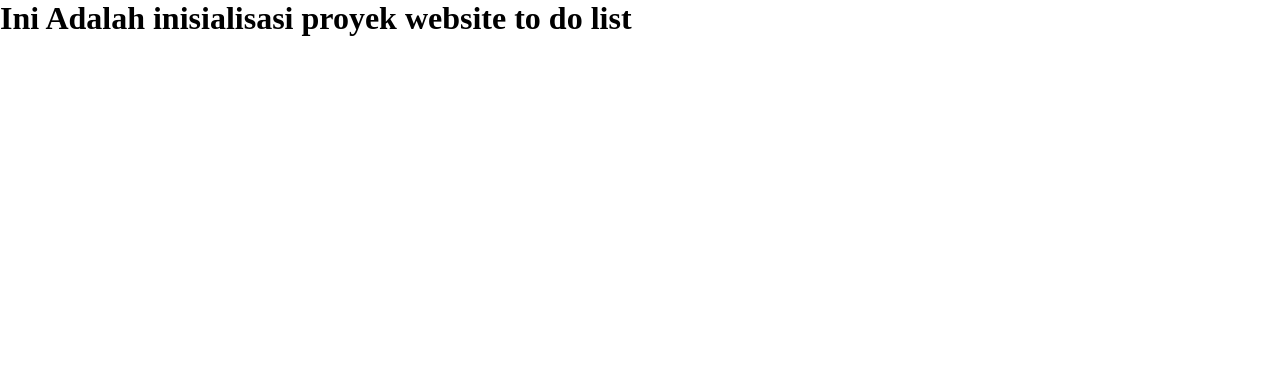
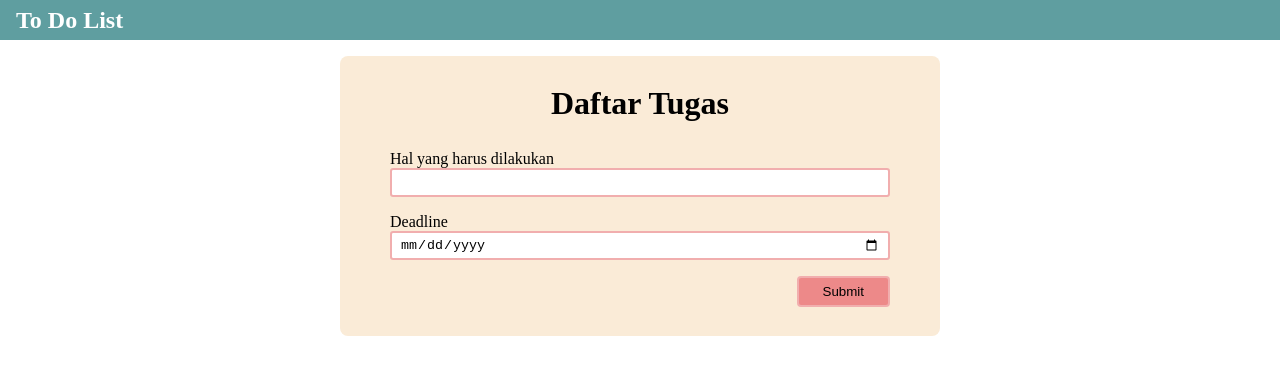
Before and after one commit to ikkromm18/todolist, a website built with webpack: page src/index.html in a window 1280 px wide. Built offline with nearby package versions, Linux system fonts and the light colour scheme.

Commit message:
membuat tampilan form to do list

```diff
--- a/src/index.html
+++ b/src/index.html
@@ -6,6 +6,35 @@
   <title>To Do List</title>
 </head>
 <body>
-  <h1>Ini Adalah inisialisasi proyek website to do list</h1>
+  <header>
+    <div class="header__title">To Do List</div>
+  </header>
+
+  <main>
+    <div class="form-input">
+
+    <h1>Daftar Tugas</h1>
+
+    <form action="#" id="form">
+      <div class="to-do">
+        <label for="to-do">Hal yang harus dilakukan</label>
+        <input type="text" name="to-do" id="to-do">
+      </div>
+
+      <div class="deadline">
+        <label for="deadline">Deadline</label>
+        <input type="date" name="deadline" id="deadline">
+      </div>
+
+      <!-- <input type="submit" value="Submit" name="submit" class="btn"> -->
+      <button type="submit" class="btn" id="submit">Submit</button>
+    </form>
+
+    </div>
+  </main>
+
+  <footer>
+
+  </footer>
 </body>
 </html>
--- a/src/styles/style.css
+++ b/src/styles/style.css
@@ -1,4 +1,84 @@
 *{
   margin : 0;
   padding : 0;
+  box-sizing: border-box;
 }
+
+header{
+  height: 40px;
+  width: 100%;
+  background-color: cadetblue;
+  display: flex;
+  align-items: center;
+  padding-left: 1rem;
+  color: white;
+}
+
+header .header__title{
+  font-weight: bold;
+  font-size: 1.5rem;
+}
+
+main{
+  display: flex;
+  justify-content: center;
+}
+
+main .form-input{
+  margin-top: 1rem;
+  background-color: antiquewhite;
+  width: 600px;
+  height: 280px;
+  display: flex;
+  flex-direction: column;
+  align-items: center;
+  justify-content: space-evenly;
+  padding: 1rem;
+  border-radius: 8px;
+}
+
+main form{
+  display: flex;
+  flex-direction: column;
+}
+main form .to-do{
+  display: flex;
+  flex-direction: column;
+  margin-top: 1rem;
+}
+
+main form .to-do #to-do{
+  width: 500px;
+  height: 1.8rem;
+  border-radius: 0.2rem;
+  padding: 8px;
+  margin-bottom: 16px;
+  border: 2px solid #f1aeae;
+}
+
+main form .deadline{
+  display: flex;
+  flex-direction: column;
+}
+
+main form .deadline #deadline{
+  width: 500px;
+  height: 1.8rem;
+  border-radius: 0.2rem;
+  padding: 8px;
+  margin-bottom: 16px;
+  border: 2px solid #f1aeae;
+}
+
+.btn{
+  padding: 0.4rem 1.5rem;
+  align-self: flex-end;
+  background-color: #ed8989;
+  border: 2px solid #f1aeae;
+  border-radius: 4px;
+}
+
+.btn:hover{
+  background-color: #ef6060;
+  font-weight: bold;
+}
```
